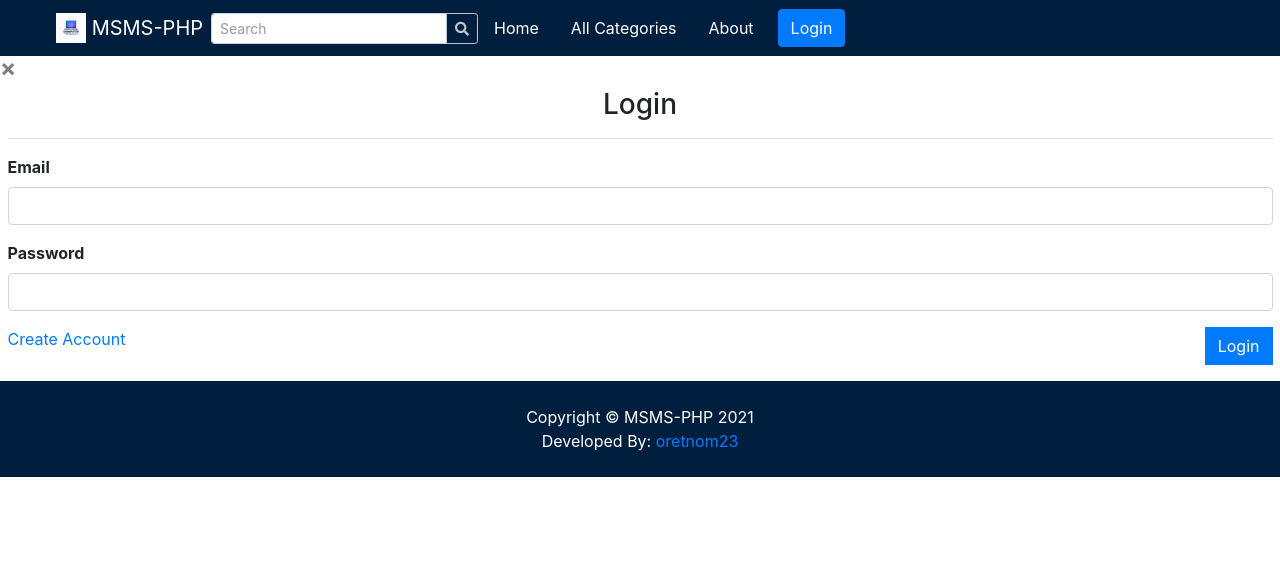
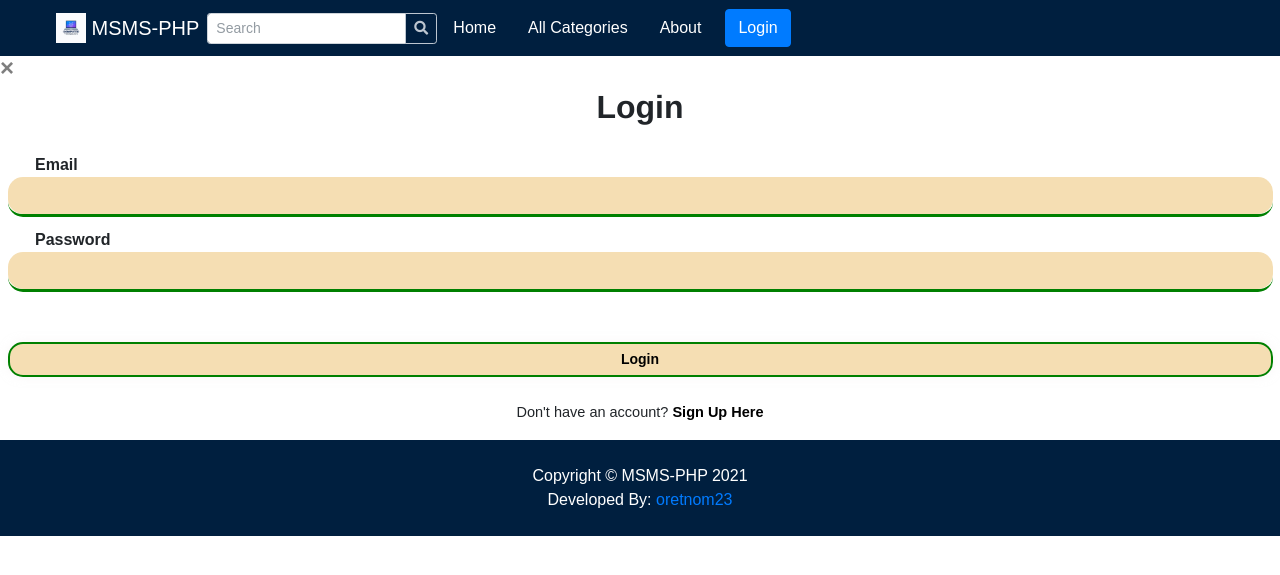
Before and after one commit to NombuleloShongwe/SiteSculptor, a PHP site: page /SiteSculptor/index.php?p=login in a window 1280 px wide. Shown: the top 575 px of the page. Run offline with PHP 8.4, Linux system fonts and the light colour scheme; data comes from the database, SQL or seed files in the repository; data that the repository does not hold is empty; some libraries are stand-ins or nearby versions.

Commit message:
Updated the login form
Changed entire design and updated colors

```diff
--- a/login.php
+++ b/login.php
@@ -4,13 +4,117 @@
         display: none;
     }
 
+    * {
+        margin: 0;
+        padding: 0;
+        font-family: "Poppins", sans-serif;
+        box-sizing: border-box;
+    }
+
+    .col-lg-12 h3 {
+        font-size: 32px;
+        text-align: center;
+        font-weight: 700;
+        font-family: 'Franklin Gothic Medium', 'Arial Narrow', Arial, sans-serif;
+    }
+
+    .col-lg-12 hr {
+        margin: 1rem 0;
+        margin-left: 150px;
+        margin-right: 150px;
+        background-color: green;
+        border: 0;
+        opacity: 0.20;
+    }
+
     .modal-body {
+        color: black;
         border: 3px solid;
+        border-color: green;
         border-radius: 25px;
+        background-size: cover;
+        background-position: center;
+    }
+
+    .form-group input {
+        width: 100%;
+        height: 100%;
+        background: transparent;
+        border: 2px;
+        outline: 2px;
+        font-size: 16px;
+        color: white;
+        font-weight: 500;
+        padding-right: 28px;
+    }
+
+    .login-BTN {
+        width: 100%;
+        height: 35px;
+        margin-top: 15px;
+        font-weight: 700;
+        background-color: wheat;
+        border: 2px solid green;
+        cursor: pointer;
+        font-size: 14px;
+        border-radius: 15px;
+        color: black;
+        box-shadow: 0 0 10px rgba(241, 238, 238, 0.5);
+        transition: .5s ease;
+    }
+
+    .login-register {
+        font-size: 14.5px;
+        font-weight: 500;
+        text-align: center;
+        margin-top: 25px;
+    }
+
+    .login-register p a {
+        color: black;
+        font-weight: 600;
+        text-decoration: none;
+    }
+
+    .login-register p a:hover {
+        text-decoration: underline;
+    }
+
+    .form-group input {
+        width: 100%;
+        height: 100%;
+        background: wheat;
+        border-radius: 15px;
+        border: none;
+        outline: none;
+        font-size: 16px;
+        color: black;
+        padding-left: 10px;
+        font-weight: 500;
+        padding-right: 28px;
+    }
+
+    .form-group label {
+        position: absolute;
+        top: auto;
+        left: 35px;
+        transform: translateY(-100%);
+        font-size: 16px;
+        font-weight: 500;
+        pointer-events: none;
+
+    }
+
+    form .form-group {
+        width: 100%;
+        height: 40px;
+        border-bottom: 3px solid green;
+        border-bottom-left-radius: 15px;
+        border-bottom-right-radius: 15px;
+        margin: 35px 0;
     }
 </style>
 <div class="container-fluid">
-
     <div class="row">
         <h3 class="float-right">
             <button type="button" class="close" data-dismiss="modal" aria-label="Close">
@@ -20,18 +124,25 @@
         <div class="col-lg-12">
             <h3 class="text-center">Login</h3>
             <hr>
+        </div>
+    </div>
     <form action="" id="login-form">
         <div class="form-group">
-                    <label for="" class="control-label">Email</label>
-                    <input type="email" class="form-control form" name="email" required>
+            <span class="icon"><i class="bx bxs-envelope"></i></span>
+            <input type="email" required />
+            <label>Email</label>
         </div>
         <div class="form-group">
-                    <label for="" class="control-label">Password</label>
-                    <input type="password" class="form-control form" name="password" required>
+            <span class="icon"><i class="bx bxs-lock"></i></span>
+            <input type="password" required />
+            <label>Password</label>
         </div>
-                <div class="form-group d-flex justify-content-between">
-                    <a href="javascript:void()" id="create_account">Create Account</a>
-                    <button class="btn btn-primary btn-flat">Login</button>
+        <button class="login-BTN">Login</button>
+        <div class="login-register">
+            <p>
+                Don't have an account?
+                <a href="javascript:void()" id="create_account">Sign Up Here</a>
+            </p>
         </div>
     </form>
 </div>
```
Also changed, not shown: registration.php (+28 -21 lines), uploads/back_image.jpg (added). Lines whose indentation alone changed are shown as unchanged.
